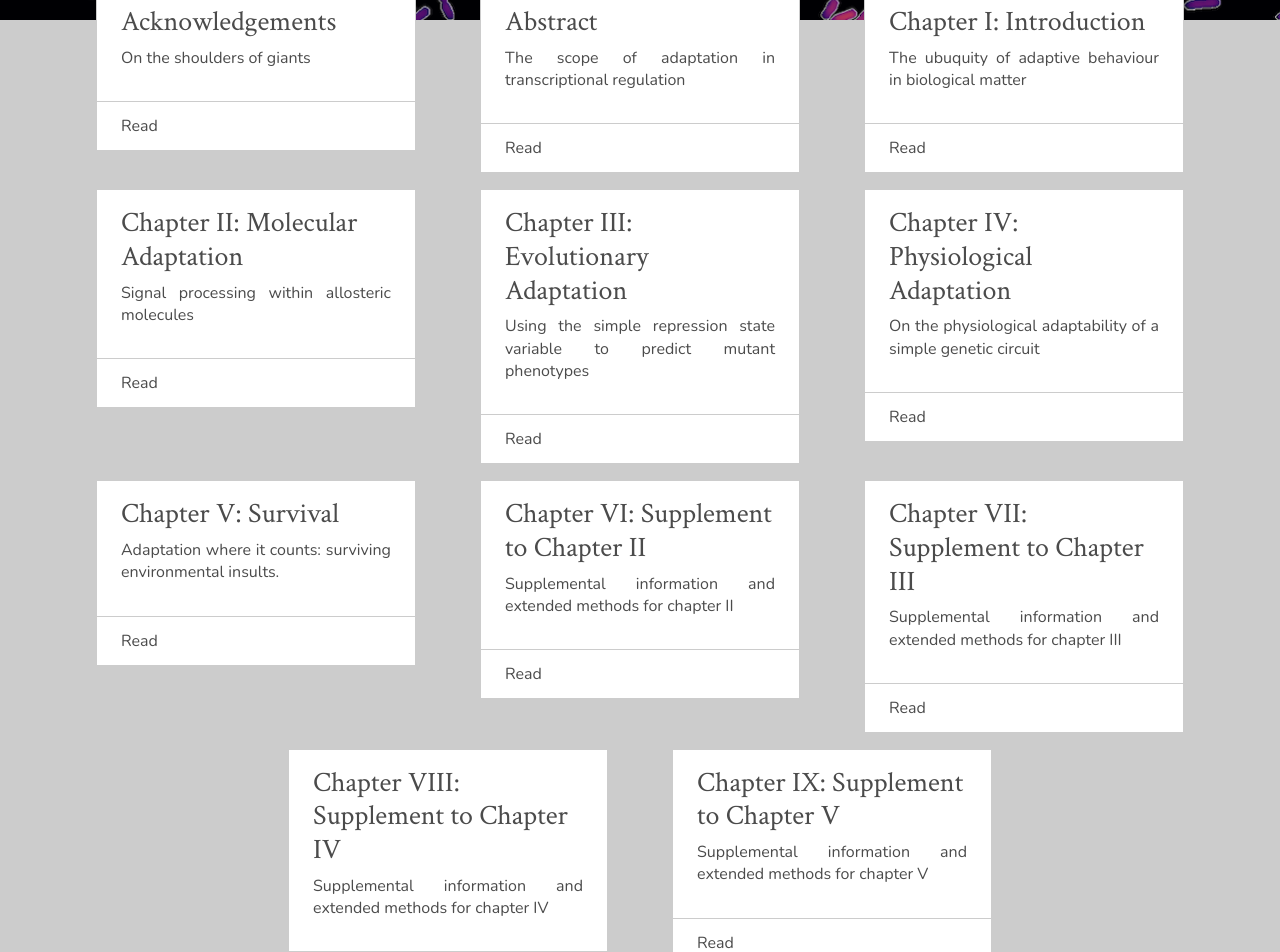
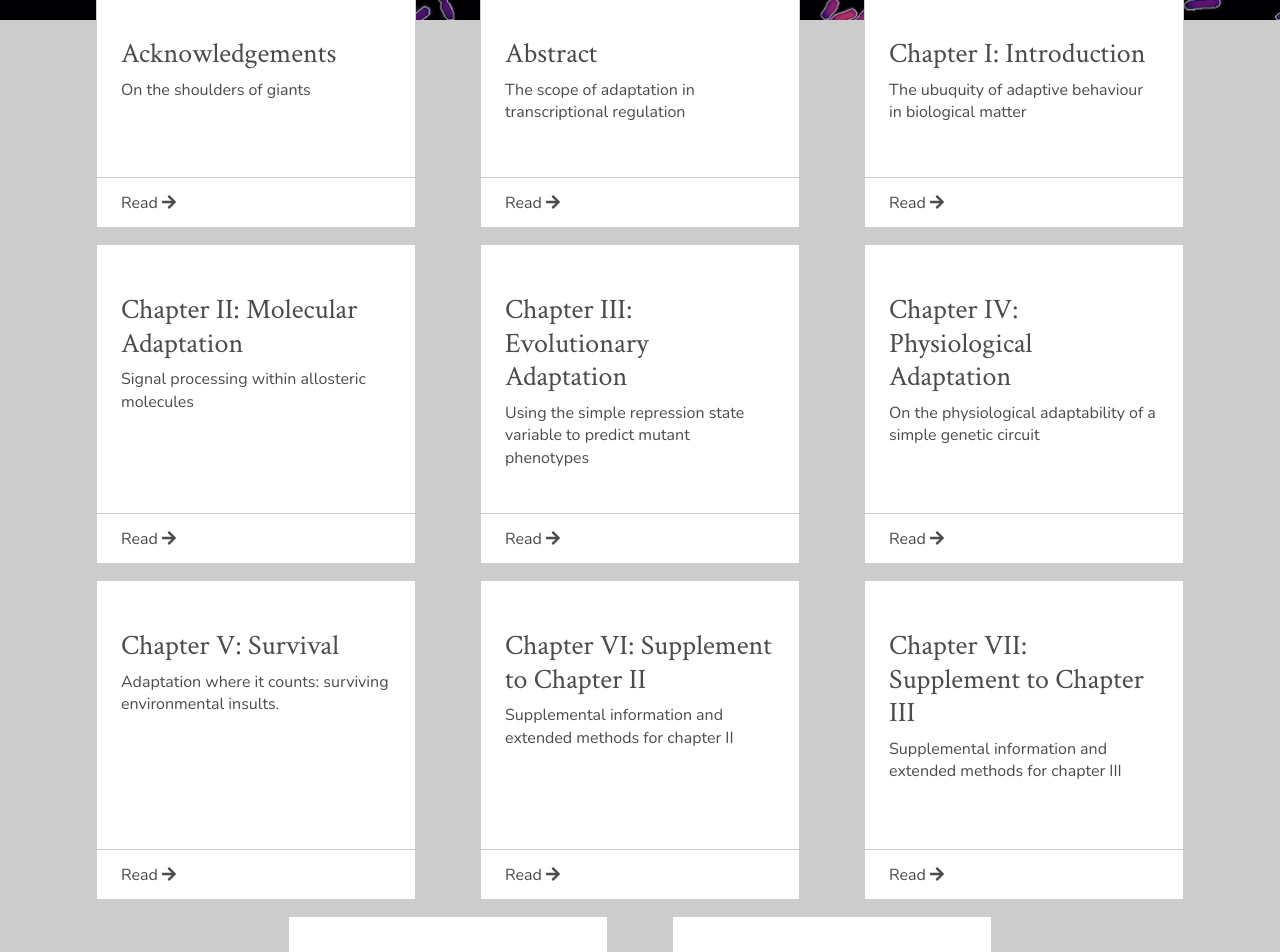
Before and after one commit to fantee-hub/MMBG-, a React (Create React App) app: page /phd in a window 1280 px wide. Shown: the part 780-1732 px from the top of the page. Built offline with nearby package versions, Linux system fonts and the light colour scheme.

Commit message:
made some changes in the card section of the phd page

```diff
--- a/src/components/Pages/Phd.js
+++ b/src/components/Pages/Phd.js
@@ -4,6 +4,7 @@ import bugs from "../images/bugs.png";
 import { FontAwesomeIcon } from "@fortawesome/react-fontawesome";
 import { useLocation } from "react-router-dom";
 import { faTwitter } from "@fortawesome/free-brands-svg-icons";
+import { faArrowRight } from "@fortawesome/free-solid-svg-icons";
 
 const Phd = () => {
   const { pathname } = useLocation();
@@ -41,30 +42,36 @@ const Phd = () => {
       <CardSection>
         <CardContainer>
           <a href="https://gchure.github.io/phd//acknowledgements">
-            <Cards>
+            <Cards className="row-1 ">
               <div className="subheading">
                 <h3>Acknowledgements</h3>
                 <p>On the shoulders of giants </p>
               </div>
-              <div className="footer">Read</div>
+              <div className="footer">
+                Read <FontAwesomeIcon icon={faArrowRight} />
+              </div>
             </Cards>
           </a>
           <a href="https://gchure.github.io/phd//abstract">
-            <Cards>
+            <Cards className="row-1">
               <div className="subheading">
                 <h3>Abstract</h3>
                 <p>The scope of adaptation in transcriptional regulation </p>
               </div>
-              <div className="footer">Read</div>
+              <div className="footer">
+                Read <FontAwesomeIcon icon={faArrowRight} />
+              </div>
             </Cards>
           </a>
           <a href="https://gchure.github.io/phd//chapter_01">
-            <Cards>
+            <Cards className="row-1">
               <div className="subheading">
                 <h3>Chapter I: Introduction</h3>
                 <p>The ubuquity of adaptive behaviour in biological matter </p>
               </div>
-              <div className="footer">Read</div>
+              <div className="footer">
+                Read <FontAwesomeIcon icon={faArrowRight} />
+              </div>
             </Cards>
           </a>
           <a href="https://gchure.github.io/phd//chapter_02">
@@ -73,7 +80,9 @@ const Phd = () => {
                 <h3>Chapter II: Molecular Adaptation</h3>
                 <p>Signal processing within allosteric molecules</p>
               </div>
-              <div className="footer">Read</div>
+              <div className="footer">
+                Read <FontAwesomeIcon icon={faArrowRight} />
+              </div>
             </Cards>
           </a>
           <a href="https://gchure.github.io/phd//chapter_03">
@@ -85,7 +94,9 @@ const Phd = () => {
                   phenotypes{" "}
                 </p>
               </div>
-              <div className="footer">Read</div>
+              <div className="footer">
+                Read <FontAwesomeIcon icon={faArrowRight} />
+              </div>
             </Cards>
           </a>
           <a href="https://gchure.github.io/phd//chapter_04">
@@ -96,7 +107,9 @@ const Phd = () => {
                   On the physiological adaptability of a simple genetic circuit{" "}
                 </p>
               </div>
-              <div className="footer">Read</div>
+              <div className="footer">
+                Read <FontAwesomeIcon icon={faArrowRight} />
+              </div>
             </Cards>
           </a>
           <a href="https://gchure.github.io/phd//chapter_05">
@@ -107,7 +120,9 @@ const Phd = () => {
                   Adaptation where it counts: surviving environmental insults.{" "}
                 </p>
               </div>
-              <div className="footer">Read</div>
+              <div className="footer">
+                Read <FontAwesomeIcon icon={faArrowRight} />
+              </div>
             </Cards>
           </a>
           <a href="https://gchure.github.io/phd//chapter_06">
@@ -118,7 +133,9 @@ const Phd = () => {
                   Supplemental information and extended methods for chapter II{" "}
                 </p>
               </div>
-              <div className="footer">Read</div>
+              <div className="footer">
+                Read <FontAwesomeIcon icon={faArrowRight} />
+              </div>
             </Cards>
           </a>
           <a href="https://gchure.github.io/phd//chapter_07">
@@ -129,7 +146,9 @@ const Phd = () => {
                   Supplemental information and extended methods for chapter III
                 </p>
               </div>
-              <div className="footer">Read</div>
+              <div className="footer">
+                Read <FontAwesomeIcon icon={faArrowRight} />
+              </div>
             </Cards>
           </a>
           <a href="https://gchure.github.io/phd//chapter_08">
@@ -140,7 +159,9 @@ const Phd = () => {
                   Supplemental information and extended methods for chapter IV{" "}
                 </p>
               </div>
-              <div className="footer">Read</div>
+              <div className="footer">
+                Read <FontAwesomeIcon icon={faArrowRight} />
+              </div>
             </Cards>
           </a>
           <a href="https://gchure.github.io/phd//chapter_09">
@@ -151,7 +172,9 @@ const Phd = () => {
                   Supplemental information and extended methods for chapter V{" "}
                 </p>
               </div>
-              <div className="footer">Read</div>
+              <div className="footer">
+                Read <FontAwesomeIcon icon={faArrowRight} />
+              </div>
             </Cards>
           </a>
         </CardContainer>
@@ -237,9 +260,14 @@ const CardContainer = styled.div`
   max-width: 80rem;
   margin: 0 auto;
   flex-wrap: wrap;
+  .row-1 {
+    height: 15rem;
+  }
 `;
 const Cards = styled.div`
   width: 20rem;
+  height: 20rem;
+  padding-top: 2rem;
   margin-left: 2rem;
   margin-right: 2rem;
   margin-top: -2rem;
@@ -261,12 +289,14 @@ const Cards = styled.div`
     margin-bottom: 1rem;
     margin-left: 0.9rem;
     margin-right: 0.9rem;
+    height: 17rem;
   }
   @media screen and (max-width: 336px) {
     width: 18rem;
   }
 `;
 const FooterSection = styled.div`
+  width: 90%;
   a {
     text-decoration: none;
     font-weight: 600;
--- a/src/styles/Globalstyles.js
+++ b/src/styles/Globalstyles.js
@@ -23,7 +23,7 @@ const Globalstyles = createGlobalStyle`
 
 }
     p,ul,ol{
-        text-align: justify;
+
         margin-top:5px;
         font-size: 1rem;
         font-weight: 300; //$p-weight;
```
